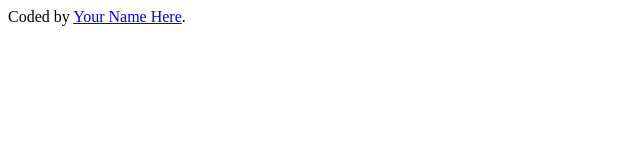
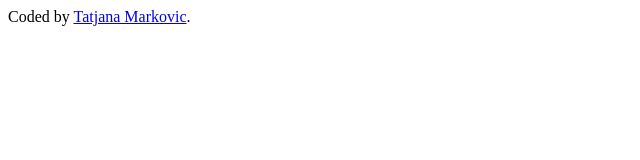
Before and after one commit to tatjama/zadatak2-testimonial-grid-section, a plain HTML site: page index.html in a window 1280 px wide. Shown: the full height of the page, 0-640 px from the left. Drawn offline with Linux system fonts and the light colour scheme.

Commit message:
create project

```diff
--- a/index.html
+++ b/index.html
@@ -15,7 +15,7 @@
 <body>
 
   <div class="attribution">
-    Coded by <a href="#">Your Name Here</a>.
+    Coded by <a href="https://my-react-portfolio-tatjana.vercel.app/">Tatjana Markovic</a>.
   </div>
 </body>
 </html>
```
